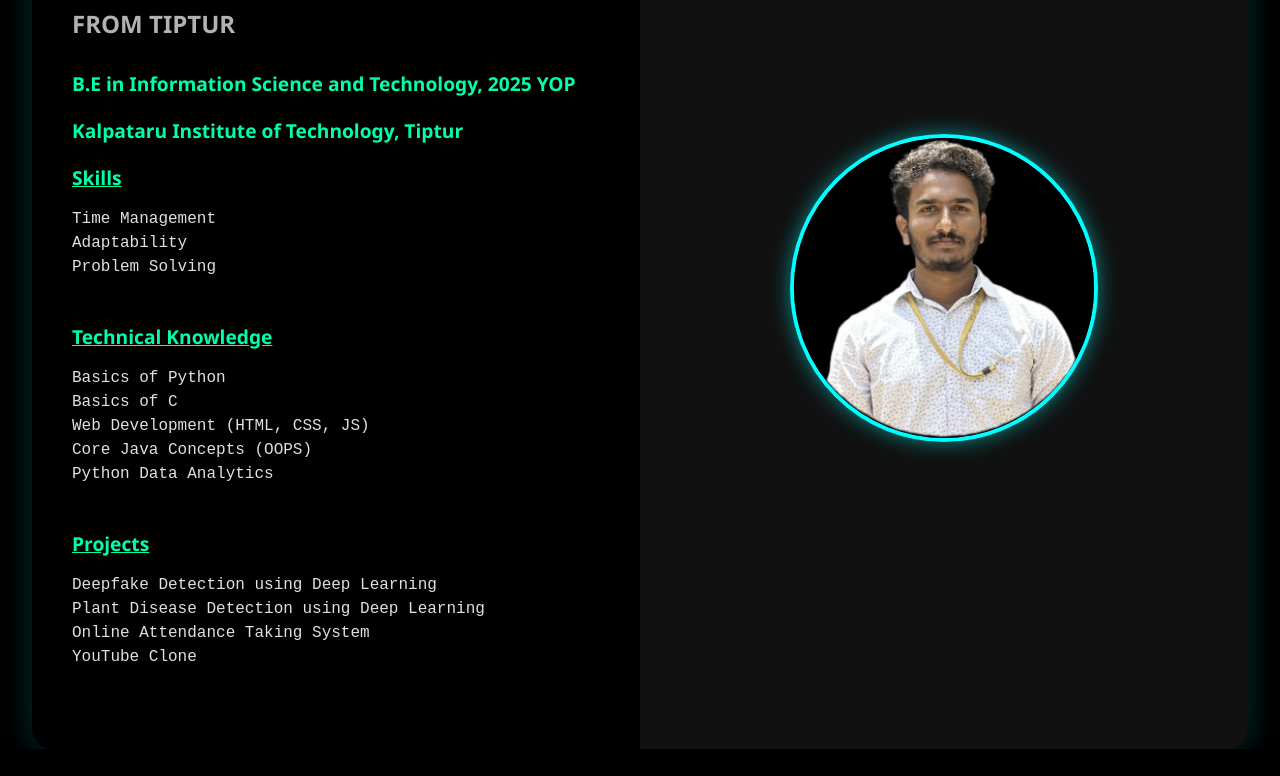
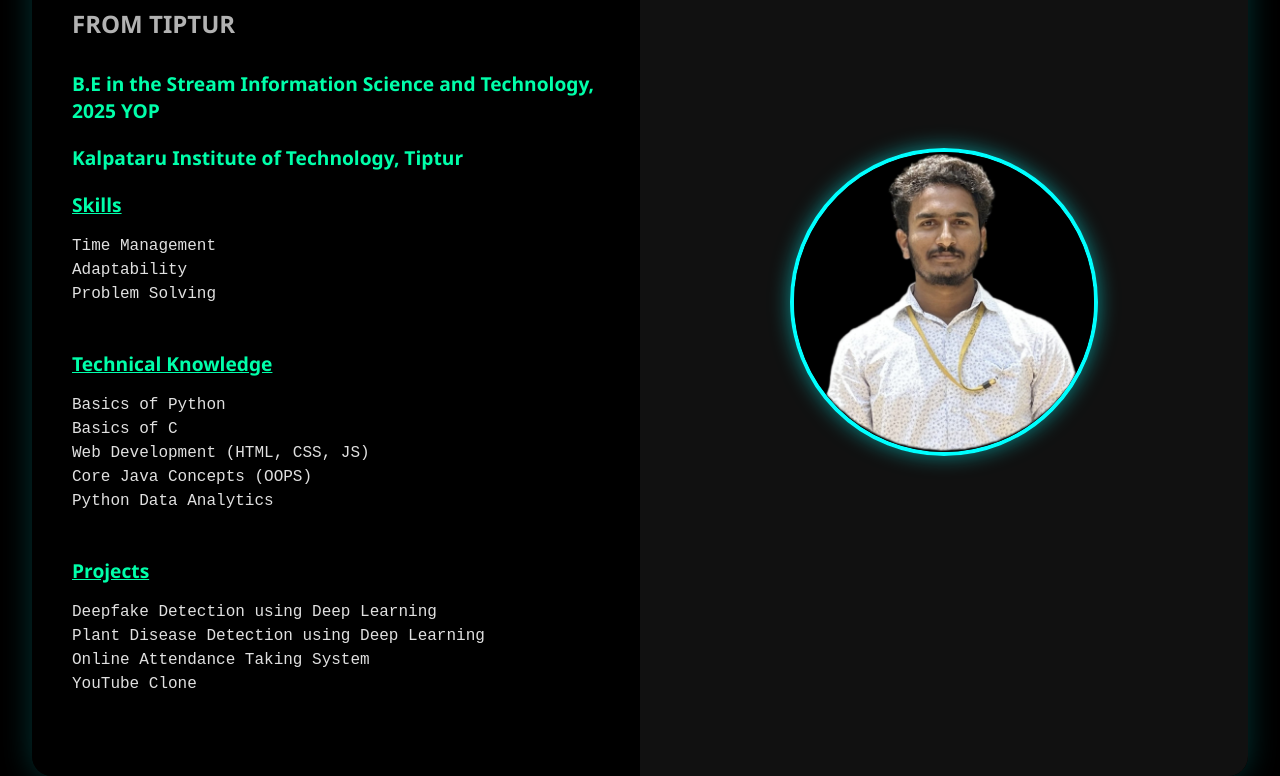
Before and after one commit to darshanhn7/karts, a plain HTML site: page index.html in a window 1280 px wide. Shown: the part 173-949 px from the top of the page. Before the commit the page ends 922 px from the top, so only its background shows below. Drawn offline with Linux system fonts and the light colour scheme.

Commit message:
Hello v1.1

```diff
--- a/index.html
+++ b/index.html
@@ -95,10 +95,10 @@
 <body>
     <div id="container">
         <div class="left">
-            <h1>Hey, I'm Darshan H N</h1>
+            <h1>Hey,I'm Darshan H N</h1>
             <h2>From Tiptur</h2>
 
-            <h3>B.E in Information Science and Technology, 2025 YOP</h3>
+            <h3>B.E in the Stream Information Science and Technology, 2025 YOP</h3>
             <h3>Kalpataru Institute of Technology, Tiptur</h3>
 
             <h3><u>Skills</u></h3>
```
